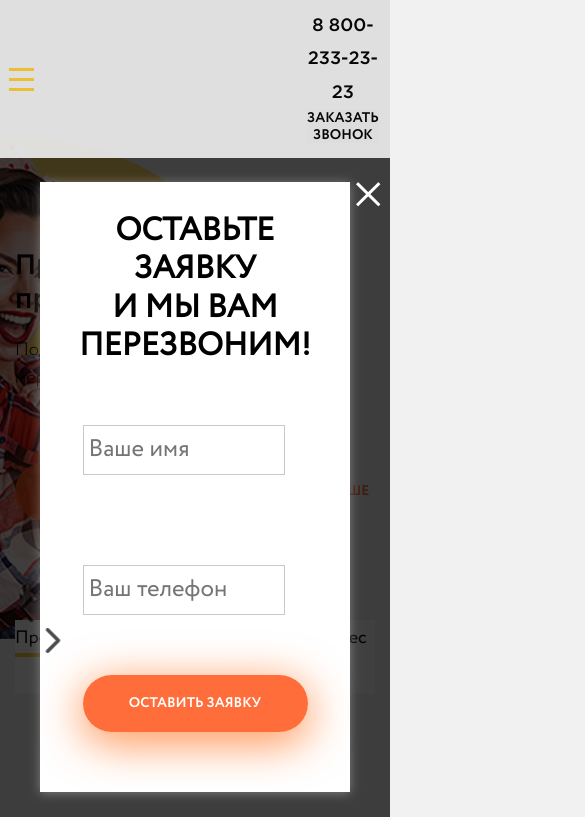
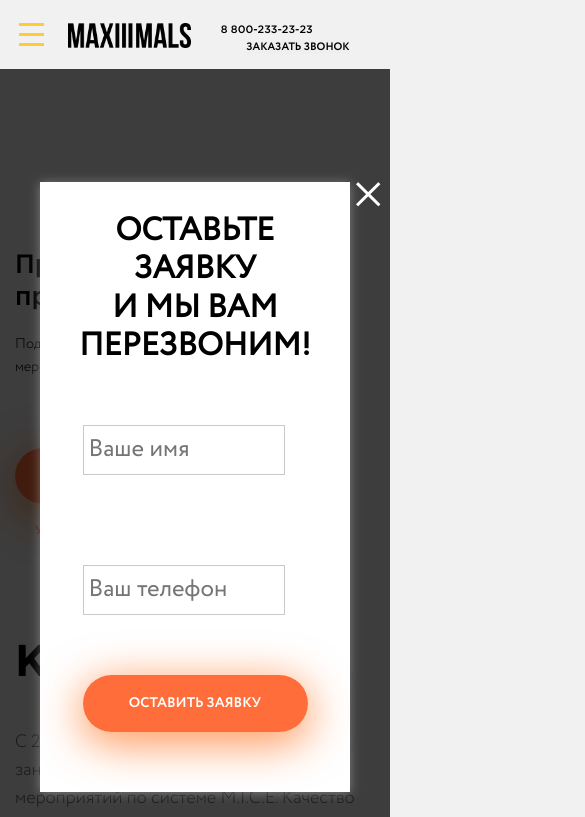
Before and after one commit to ArturNasibullin/event-project, a website: page app/index.html in a window 390 px wide. Shown: the top 817 px of the page, 585 px wide, since content can reach past the window. Drawn offline with nearby package versions, Linux system fonts and the light colour scheme; files whose address does not match are found by name.

Commit message:
add mobile response on header-top block (fluidFont, rem)

```diff
--- a/app/index.html
+++ b/app/index.html
@@ -259,7 +259,7 @@
 			</div>
 			<div class="jobs__wrap">
 				<div class="jobs__item">
-					<div class="jobs__item-img"><img src="../img/jobs/jobs-1.jpg" alt="jobs-img"></div>
+					<div class="jobs__item-img"><img src="./img/jobs/jobs-1.jpg" alt="jobs-img"></div>
 					<div class="jobs__item-title">Промоакция World of tanks</div>
 					<div class="jobs__item-description">Lorem ipsum dolor sit amet, consectetur adipiscing elit, sed do
 						eiusmod tempor incididunt ut labore et dolore magna aliqua.
@@ -270,7 +270,7 @@
 				</div>
 				<!-- /.jobs__item -->
 				<div class="jobs__item">
-					<div class="jobs__item-img"><img src="../img/jobs/jobs-2.jpg" alt="jobs-img"></div>
+					<div class="jobs__item-img"><img src="./img/jobs/jobs-2.jpg" alt="jobs-img"></div>
 					<!-- /.jobs__img -->
 					<div class="jobs__item-title">Промоакция магазина Пятерочка</div>
 					<!-- /.jobs__item-title -->
@@ -286,7 +286,7 @@
 				</div>
 				<!-- /.jobs__item -->
 				<div class="jobs__item">
-					<div class="jobs__item-img"><img src="../img/jobs/jobs-3.jpg" alt="jobs-img"></div>
+					<div class="jobs__item-img"><img src="./img/jobs/jobs-3.jpg" alt="jobs-img"></div>
 					<!-- /.jobs__img -->
 					<div class="jobs__item-title">Промоакция World of tanks</div>
 					<!-- /.jobs__item-title -->
@@ -302,7 +302,7 @@
 				</div>
 				<!-- /.jobs__item -->
 				<div class="jobs__item">
-					<div class="jobs__item-img"><img src="../img/jobs/jobs-4.jpg" alt="jobs-img"></div>
+					<div class="jobs__item-img"><img src="./img/jobs/jobs-4.jpg" alt="jobs-img"></div>
 					<!-- /.jobs__img -->
 					<div class="jobs__item-title">Промоакция магазина Пятерочка</div>
 					<!-- /.jobs__item-title -->
@@ -335,7 +335,7 @@
 			<div class="models__wrap">
 				<div class="models__card">
 					<div class="models__img">
-						<img src="../img/models/model-1.jpg" alt="model-girl" class="models__card-img">
+						<img src="./img/models/model-1.jpg" alt="model-girl" class="models__card-img">
 					</div>
 					<!-- /.models__img -->
 					<div class="models__name">Кристина Иванова</div>
@@ -349,7 +349,7 @@
 				</div>
 				<!-- /.models__card -->
 				<div class="models__card">
-					<div class="models__img"><img src="../img/models/model-2.jpg" alt="model-girl"
+					<div class="models__img"><img src="./img/models/model-2.jpg" alt="model-girl"
 							class="models__card-img"></div>
 					<!-- /.models__img -->
 					<div class="models__name">Кристина Иванова</div>
@@ -363,7 +363,7 @@
 				</div>
 				<!-- /.models__card -->
 				<div class="models__card">
-					<div class="models__img"><img src="../img/models/model-3.jpg" alt="model-girl"
+					<div class="models__img"><img src="./img/models/model-3.jpg" alt="model-girl"
 							class="models__card-img"></div>
 					<!-- /.models__img -->
 					<div class="models__name">Кристина Иванова</div>
@@ -377,7 +377,7 @@
 				</div>
 				<!-- /.models__card -->
 				<div class="models__card">
-					<div class="models__img"><img src="../img/models/model-4.jpg" alt="model-girl"
+					<div class="models__img"><img src="./img/models/model-4.jpg" alt="model-girl"
 							class="models__card-img"></div>
 					<!-- /.models__img -->
 					<div class="models__name">Кристина Иванова</div>
@@ -391,7 +391,7 @@
 				</div>
 				<!-- /.models__card -->
 				<div class="models__card">
-					<div class="models__img"><img src="../img/models/model-1.jpg" alt="model-girl"
+					<div class="models__img"><img src="./img/models/model-1.jpg" alt="model-girl"
 							class="models__card-img"></div>
 					<!-- /.models__img -->
 					<div class="models__name">Кристина Иванова</div>
@@ -405,7 +405,7 @@
 				</div>
 				<!-- /.models__card -->
 				<div class="models__card">
-					<div class="models__img"><img src="../img/models/model-2.jpg" alt="model-girl"
+					<div class="models__img"><img src="./img/models/model-2.jpg" alt="model-girl"
 							class="models__card-img"></div>
 					<!-- /.models__img -->
 					<div class="models__name">Кристина Иванова</div>
@@ -419,7 +419,7 @@
 				</div>
 				<!-- /.models__card -->
 				<div class="models__card">
-					<div class="models__img"><img src="../img/models/model-3.jpg" alt="model-girl"
+					<div class="models__img"><img src="./img/models/model-3.jpg" alt="model-girl"
 							class="models__card-img"></div>
 					<!-- /.models__img -->
 					<div class="models__name">Кристина Иванова</div>
@@ -433,7 +433,7 @@
 				</div>
 				<!-- /.models__card -->
 				<div class="models__card">
-					<div class="models__img"><img src="../img/models/model-4.jpg" alt="model-girl"
+					<div class="models__img"><img src="./img/models/model-4.jpg" alt="model-girl"
 							class="models__card-img"></div>
 					<!-- /.models__img -->
 					<div class="models__name">Кристина Иванова</div>
--- a/app/js/main.js
+++ b/app/js/main.js
@@ -41,6 +41,7 @@ function ready(fn) {
 				header.style.opacity = "0.9";
 				} else {
 				header.style.position = "absolute";
+				header.style.opacity = "1";
 				}
 		});
 	}
@@ -246,15 +247,23 @@ function ready(fn) {
 	//Кнопка menu
 	let btn = document.querySelector('.header-top__nav-btn');
 	let menu = document.querySelector('.menu');
+	let menuItem = document.querySelectorAll('.menu__item');
 
 	btn.addEventListener('click', () => {
 		menu.classList.toggle('active');
 		btn.classList.toggle('active');
+
+		menuItem.forEach(item => {
+			item.addEventListener('click', () => {
+				btn.classList.remove('active');
+				menu.classList.remove('active');
+			});
+		});
 	});
 
 
 	//Animate CSS
-	animateCSS('.header-hero__title', 'animate__fadeInLeft');
+	animateCSS('.header-hero__text', 'animate__fadeInLeft');
 	animateCSS('.header-hero__slider', 'animate__fadeInRight');
 
 	function animateCSS (element, animation, prefix = 'animate__') {
--- /dev/null
+++ b/app/sass/_burger.sass
@@ -0,0 +1,42 @@
+.burger
+	display: none
+	position: relative
+	width: 40px
+	height: 40px
+	background-color: transparent
+	border: none
+	cursor: pointer
+	outline: none
+	@include _768
+		display: block
+	&__span
+		position: absolute
+		top: 50%
+		margin-top: 1.5px
+		left: 50%
+		margin-left: -12.5px
+		width: 25px
+		height: 3px
+		background-color: $yellow
+		&::before, &::after
+			content: ''
+			position: absolute
+			top: 50%
+			margin-top: -1.5px
+			left: 50%
+			margin-left: -12.5px
+			width: 25px
+			height: 3px
+			background-color: $yellow
+			transition: .5s
+		&::before
+			transform: translateY(-10px)
+		&::after
+			transform: translateY(10px)
+	&.active
+		& span
+			height: 0
+			&::before
+				transform: rotate(45deg)
+			&::after
+				transform: rotate(-45deg)
--- /dev/null
+++ b/app/sass/_fluidFontSize.scss
@@ -0,0 +1,32 @@
+
+@function strip-unit($number) {
+	@if type-of($number) == 'number' and not unitless($number) {
+	  @return $number / ($number * 0 + 1);
+	}
+
+	@return $number;
+  }
+
+  @function calcFluidFontSize($f-min, $f-max, $w-min, $w-max, $units: px) {
+	$f-min: strip-unit($f-min);
+	$f-max: strip-unit($f-max);
+	$w-min: strip-unit($w-min);
+	$w-max: strip-unit($w-max);
+
+	  $k: ($f-max - $f-min)/($w-max - $w-min);
+	  $b: $f-min - $k * $w-min;
+
+	  $b: $b + $units;
+
+	  @return calc( #{$k} * 100vw + #{$b} );
+  }
+
+  @mixin fluidFontSize($f-min, $f-max, $w-min, $w-max) {
+
+	  font-size: calcFluidFontSize($f-min, $f-max, $w-min, $w-max);
+  }
+
+
+//   .fluid-font-size {
+// 	@include fluidFontSize(16, 24, 480, 1280);
+//   }
--- a/app/sass/_interface.sass
+++ b/app/sass/_interface.sass
@@ -31,12 +31,19 @@ body
 	margin: 140px 0 70px
 	font-size: 55px
 	+gotham
+	@include _768
+		margin: 100px 0 40px
+		font-size: 42px
+
 .subtitle
 	font-size: 22px
 	font-weight: 400
 	line-height: 1.55
 	color: #666666
 	+light
+	@include _768
+		font-size: 18px
+
 .form
 	&__wrap
 		display: flex
@@ -114,54 +121,11 @@ body
 	letter-spacing: 0.35
 	color: $orange
 	@include bold
+	@include _768
+		display: block
+		margin-top: 20px
+		font-size: 12px
+
 @mixin gradient
 	background: rgb(255,200,31)
 	background: linear-gradient(0deg, rgba(255,200,31,1) 0%, rgba(255,218,103,0.9920343137254902) 80%)
-
-.hidden
-	opacity: 0
-.visible
-	opacity: 1
-
-.burger
-	display: none
-	position: relative
-	width: 40px
-	height: 40px
-	background-color: transparent
-	border: none
-	cursor: pointer
-	outline: none
-	@include _768
-		display: block
-	&__span
-		position: absolute
-		top: 50%
-		margin-top: 1.5px
-		left: 50%
-		margin-left: -12.5px
-		width: 25px
-		height: 3px
-		background-color: $yellow
-		&::before, &::after
-			content: ''
-			position: absolute
-			top: 50%
-			margin-top: -1.5px
-			left: 50%
-			margin-left: -12.5px
-			width: 25px
-			height: 3px
-			background-color: $yellow
-			transition: .5s
-		&::before
-			transform: translateY(-10px)
-		&::after
-			transform: translateY(10px)
-	&.active
-		& span
-			height: 0
-			&::before
-				transform: rotate(45deg)
-			&::after
-				transform: rotate(-45deg)
--- a/app/sass/_media_mixin.sass
+++ b/app/sass/_media_mixin.sass
@@ -1,31 +1,15 @@
 @mixin _1170
-    @media (max-width: 1170px)
+    @media only screen and (max-width: 1170px)
         @content
-
 @mixin _979
-    @media (max-width: 979px)
+    @media only screen and (max-width: 979px)
         @content
-
-@mixin _850
-    @media (max-width: 850px)
+@mixin _768
+    @media only screen and (max-width: 768px)
         @content
-
-@mixin _768
-    @media (max-width: 768px)
+@mixin _480
+    @media only screen and (max-width: 480px)
         @content
-
-@mixin _600
-    @media (max-width: 600px)
+@mixin _350
+    @media only screen and (max-width: 350px)
         @content
-
-@mixin _530
-    @media (max-width: 530px)
-        @content
-
-@mixin _480
-    @media (max-width: 480px)
-        @content
-
-@mixin _350
-    @media (max-width: 350px)
-        @content
--- a/app/sass/blocks/_about.sass
+++ b/app/sass/blocks/_about.sass
@@ -8,14 +8,22 @@
 		margin-left: 0
 		width: 25%
 		text-align: center
+		@include _768
+			width: 50%
 	&__img
 		display: inline
 		width: 200px
 		height: 265px
+		@include _768
+			width: 140px
+			height: auto
 	&__number
 		font-size: 90px
 		color: $orange
 		+gotham
+		@include _768
+			font-size: 50px
+
 	&__text
 		margin-top: 25px
 		font-size: 22px
--- a/app/sass/blocks/_calc.sass
+++ b/app/sass/blocks/_calc.sass
@@ -1,7 +1,7 @@
 .calc
 	&__wrap
 		position: relative
-		margin-top: 180px
+		margin-top: 150px
 		padding: 25px
 		background-color: #fff
 		border-radius: 15px
--- a/app/sass/blocks/_header-top.sass
+++ b/app/sass/blocks/_header-top.sass
@@ -8,58 +8,65 @@
 			left: 0
 			display: flex
 			flex-direction: row
-			justify-content: space-between
+			justify-content: center
 			align-items: center
 			width: 100%
 			padding: 10px 15px 15px
+		&__nav-btn
+			width: 10%
 		&__logo
-			@include _1170
-				width: 150px
-			@include _979
-				width: 100px
+			margin-top: 8px
+			margin-left: 20px
+			width: 10%
 			@include _768
-				margin-right: 250px
+				width: 40%
 		&__menu
-			justify-self: start
-			font-size: 18px
+			width: 70%
+			text-align: center
 			line-height: 2.05
 			padding: 0 15px
+			@include _768
+				width: 0
 		&__contacts
-			text-align: center
+			width: 20%
+			@include fluidFontSize(22, 18, 768, 1170)
+			@include _768
+				margin: 0 auto
+				width: 50%
 			&-tel
-				font-size: 25px
 				line-height: 1.85
 				@include gotham
-				@include _979
-					font-size: 18px
+				@include _768
+					@include fluidFontSize(10, 18, 350, 768)
 		&__btn
 			display: block
+			justify-self: center
 			padding: 0
+			margin: 0
 			border: none
 			text-transform: uppercase
-			font-size: 14px
+			font-size: 0.875rem
 			cursor: pointer
 			@include bold
+			@include _768
+				@include fluidFontSize(10, 18, 350, 768)
 			&:focus
 				outline: none
 	&-hero
 		&__wrap
 			margin-top: 250px
 			position: relative
+		&__text
 		&__title
-			font-size: 40px
 			font-weight: 500
 			@include gotham
-			@include _768
-				font-size: 28px
+			@include fluidFontSize(28, 40, 480, 1170)
 		&__subtitle
 			margin: 20px 0 70px
-			font-size: 22px
 			font-weight: 300
 			line-height: 1.55
 			@include light
-			@include _768
-				font-size: 18px
+			@include fluidFontSize(18, 22, 768, 1170)
 		&__slider
 			position: absolute
 			top: -25%
@@ -71,6 +78,8 @@
 			display: inline-block
 			@include _979
 				max-width: 650px
+			@include _768
+				display: none
 			&::after
 				content: ""
 				position: absolute
@@ -89,15 +98,20 @@
 				z-index: 9999
 				top: 78%
 				left: 3%
-				width: 10%
+				width: 15%
 				@include _979
 					top: 78%
+				@include _768
+					display: none
+
 		&__tabs
-			background-color: #fff
+			background-color: #f1f1f1
 			margin-top: 220px
 			text-align: center
 			@include _979
 				margin-top: 100px
+			@include _768
+				display: none
 		&__slider-item img
 			@include _979
 				margin-left: 100px
@@ -113,10 +127,13 @@
 		transform: translateX(-50%)
 	&-right
 		transform: translateX(50%)
+	@include _768
+		display: none
 
 .menu
 	display: flex
 	flex-wrap: wrap
+	justify-content: center
 	position: relative
 	transition: all 0.3s
 	@include _768
@@ -131,7 +148,7 @@
 		left: 0
 		transform-origin: top
 		transform: scaleY(0)
-		background-color: #fff
+		background-color: #f1f1f1
 	&__item
 		position: relative
 		margin-right: 20px
@@ -139,12 +156,10 @@
 		padding: 2px 8px
 		transition: all 0.6s ease-in
 		@include regular
+		@include fluidFontSize(18, 16, 768, 1170)
 		@include _1170
-			font-size: 16px
 			padding: 0px 5px
 			margin-right: 0px
-		@include _768
-			font-size: 20px
 		&:before
 			content: ""
 			width: 0
--- a/app/sass/blocks/_jobs.sass
+++ b/app/sass/blocks/_jobs.sass
@@ -9,8 +9,8 @@
 		position: absolute
 		z-index: 9999
 		top: 0%
-		right: 19%
-		width: 10%
+		right: 0
+		width: 20%
 	&__item
 		width: 50%
 		padding-right: 50px
--- a/app/sass/blocks/_models.sass
+++ b/app/sass/blocks/_models.sass
@@ -4,8 +4,8 @@
 		position: absolute
 		z-index: 9999
 		top: 0%
-		right: 19%
-		width: 10%
+		right: 0
+		width: 20%
 	&__wrap
 		display: flex
 		flex-wrap: wrap
--- a/app/sass/blocks/_partners.sass
+++ b/app/sass/blocks/_partners.sass
@@ -4,8 +4,8 @@
 		position: absolute
 		z-index: 9999
 		top: 0%
-		right: 19%
-		width: 10%
+		right: 0
+		width: 20%
 	&__wrap
 		display: flex
 		flex-wrap: wrap
--- a/app/sass/blocks/_services.sass
+++ b/app/sass/blocks/_services.sass
@@ -26,12 +26,18 @@
 	&__img
 		position: absolute
 		top: 0%
-		left: -25%
+		left: -15%
 		z-index: -1
 		width: 800px
-		height: auto
+		height: 700px
 		display: inline-block
-		overflow: hidden
+		@include _979
+			width: 500px
+			height: auto
+			left: -7%
+		@include _768
+			width: 400px
+
 		&::after
 			content: ""
 			position: absolute
@@ -42,14 +48,26 @@
 			width: 640px
 			height: 640px
 			@include gradient
+			@include _979
+				left: 15%
+				width: 400px
+				height: 400px
+			@include _768
+				left: 8%
+				width: 350px
+				height: 350px
+
 	&__description
 		margin-left: 50%
+
 	&__head
 		margin-top: 50px
 		margin-bottom: 30px
 		font-size: 50px
 		line-height: 1.14
 		+gotham
+		@include _768
+			font-size: 36px
 	&__btn
 		margin-top: 60px
 
@@ -66,3 +84,5 @@
 			width: 23px
 			height: 18px
 			background: url(../img/check.png)
+		@include _768
+			font-size: 18px
--- a/app/sass/style.sass
+++ b/app/sass/style.sass
@@ -13,6 +13,8 @@
 
 // Подключение основных компнентов интерфейса
 @import interface
+@import burger
+@import fluidFontSize.scss
 
 //Подключение блоков
 @import blocks/header-top
```
Also changed, not shown: app/css/style.css.
